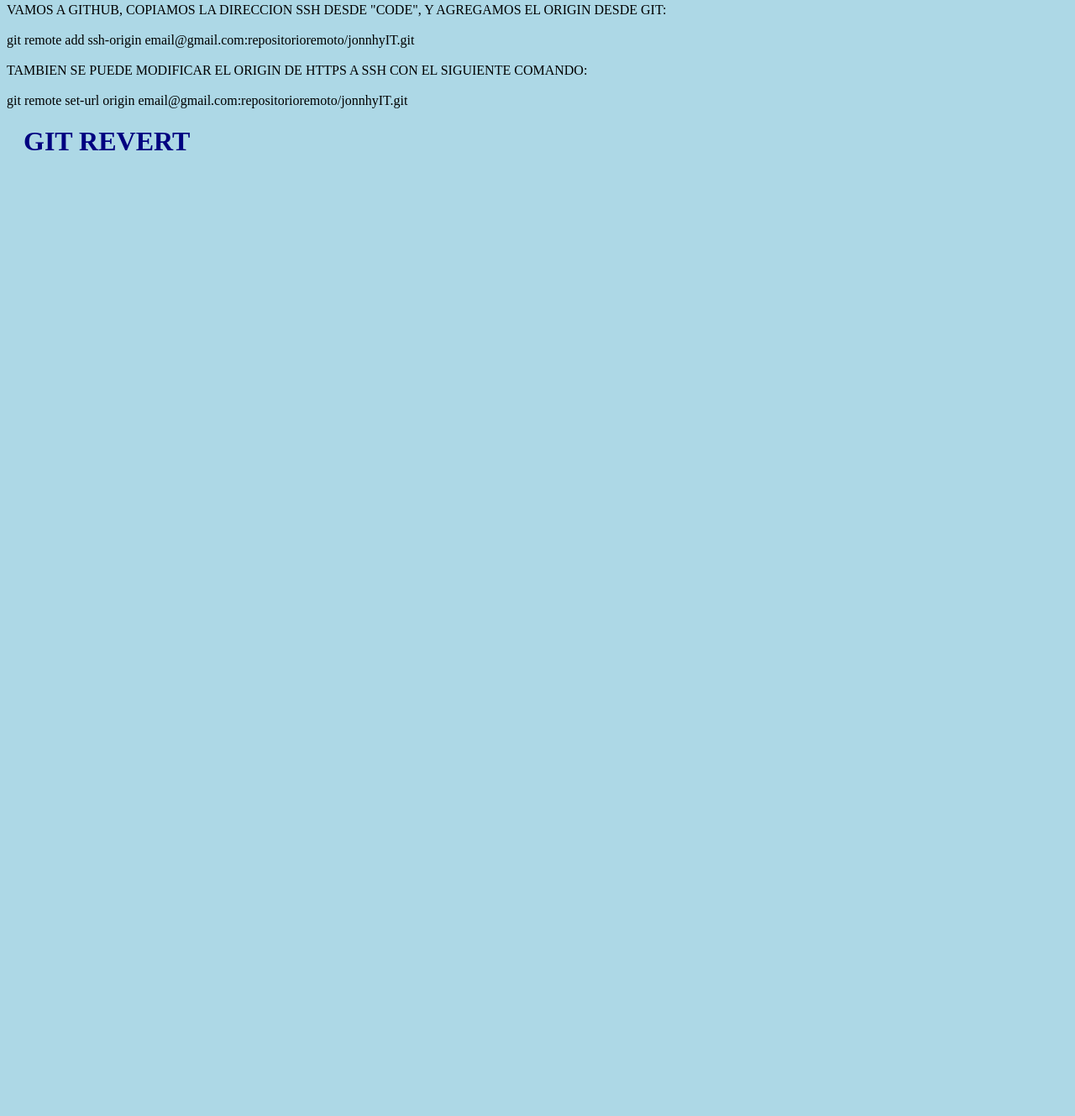
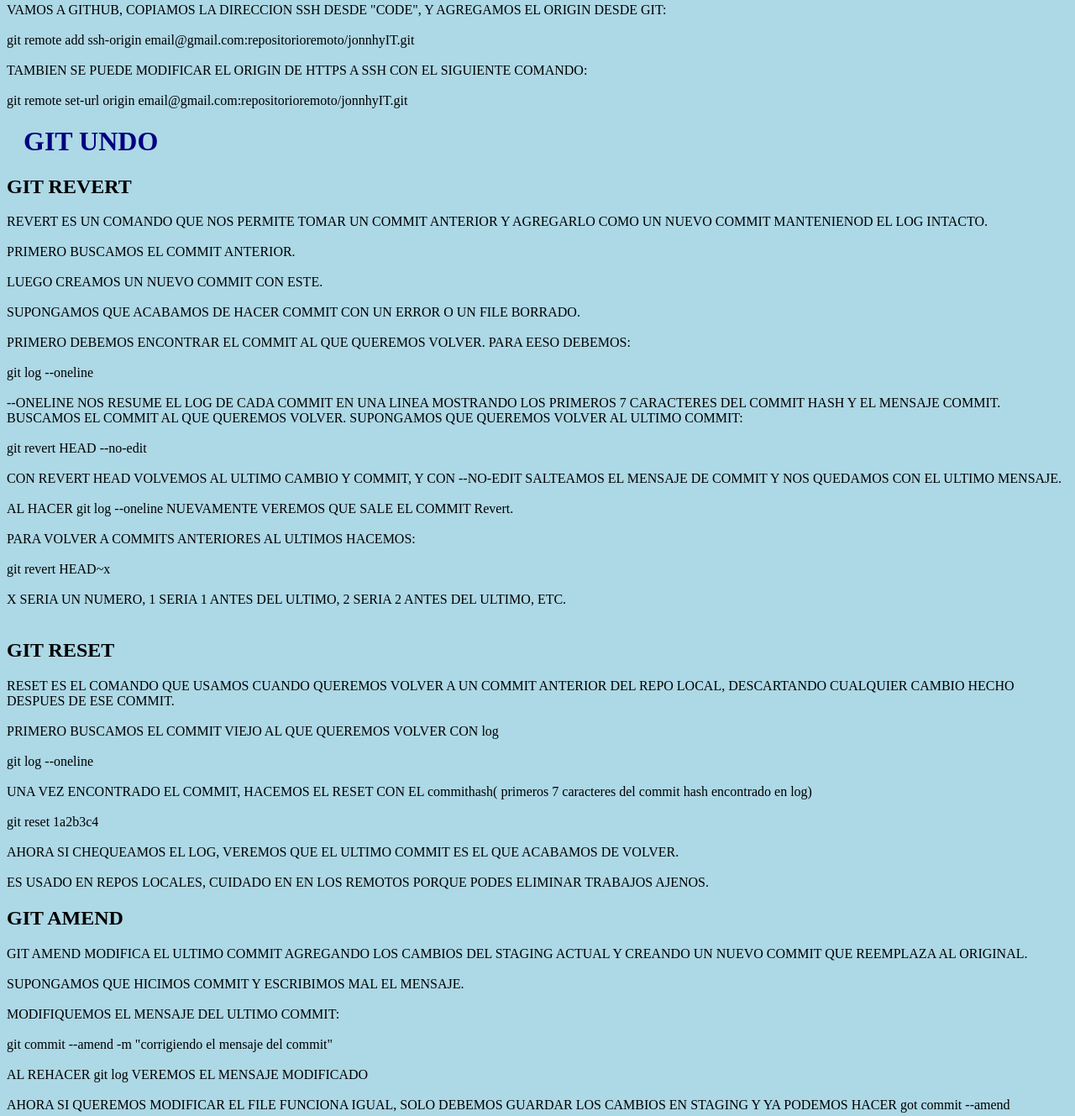
Before and after one commit to JonnhyIT28/TutorialGithub, a plain HTML site: page git.html in a window 1280 px wide. Shown: the part 7700-9029 px from the top of the page at 84% size. Before the commit the page ends 7909 px from the top, so only its background shows below. Drawn offline with Linux system fonts and the light colour scheme.

Commit message:
TUTORIAL GIT COMPLETO

```diff
--- a/git.html
+++ b/git.html
@@ -443,6 +443,70 @@
         <br><br>
         git remote set-url origin email@gmail.com:repositorioremoto/jonnhyIT.git
     </p>
-    <h1>GIT REVERT</h1>
+    <h1>GIT UNDO</h1>
+    <h2>GIT REVERT</h2>
+    <p>REVERT ES UN COMANDO QUE NOS PERMITE TOMAR UN COMMIT ANTERIOR Y AGREGARLO
+        COMO UN NUEVO COMMIT MANTENIENOD EL LOG INTACTO.
+        <br><br>
+        PRIMERO BUSCAMOS EL COMMIT ANTERIOR.
+        <br><br>
+        LUEGO CREAMOS UN NUEVO COMMIT CON ESTE.
+        <br><br>
+        SUPONGAMOS QUE ACABAMOS DE HACER COMMIT CON UN ERROR O UN FILE BORRADO.
+        <br><br>
+        PRIMERO DEBEMOS ENCONTRAR EL COMMIT AL QUE QUEREMOS VOLVER. PARA EESO DEBEMOS:
+        <br><br>
+        git log --oneline
+        <br><br>
+        --ONELINE NOS RESUME EL LOG DE CADA COMMIT EN UNA LINEA MOSTRANDO LOS PRIMEROS 7
+        CARACTERES DEL COMMIT HASH Y EL MENSAJE COMMIT. BUSCAMOS EL COMMIT AL QUE QUEREMOS
+        VOLVER. SUPONGAMOS QUE QUEREMOS VOLVER AL ULTIMO COMMIT:
+        <br><br>
+        git revert HEAD --no-edit
+        <br><br>
+        CON REVERT HEAD VOLVEMOS AL ULTIMO CAMBIO Y COMMIT, Y CON --NO-EDIT SALTEAMOS EL
+        MENSAJE DE COMMIT Y NOS QUEDAMOS CON EL ULTIMO MENSAJE.
+        <br><br>
+        AL HACER git log --oneline NUEVAMENTE VEREMOS QUE SALE EL COMMIT Revert.
+        <br><br>
+        PARA VOLVER A COMMITS ANTERIORES AL ULTIMOS HACEMOS:
+        <br><br>
+        git revert HEAD~x
+        <br><br>
+        X SERIA UN NUMERO, 1 SERIA 1 ANTES DEL ULTIMO, 2 SERIA 2 ANTES DEL ULTIMO, ETC.
+        <br><br>
+    </p>
+    <h2>GIT RESET</h2>
+    <p>RESET ES EL COMANDO QUE USAMOS CUANDO QUEREMOS VOLVER A UN COMMIT ANTERIOR DEL
+        REPO LOCAL, DESCARTANDO CUALQUIER CAMBIO HECHO DESPUES DE ESE COMMIT.
+        <br><br>
+        PRIMERO BUSCAMOS EL COMMIT VIEJO AL QUE QUEREMOS VOLVER CON log
+        <br><br>
+        git log --oneline
+        <br><br>
+        UNA VEZ ENCONTRADO EL COMMIT, HACEMOS EL RESET CON EL commithash( primeros 7 caracteres
+        del commit hash encontrado en log)
+        <br><br>
+        git reset 1a2b3c4
+        <br><br>
+        AHORA SI CHEQUEAMOS EL LOG, VEREMOS QUE EL ULTIMO COMMIT ES EL QUE ACABAMOS DE VOLVER.
+        <br><br>
+        ES USADO EN REPOS LOCALES, CUIDADO EN EN LOS REMOTOS PORQUE PODES ELIMINAR TRABAJOS AJENOS.
+    </p>
+    <h2>GIT AMEND</h2>
+    <p>GIT AMEND MODIFICA EL ULTIMO COMMIT AGREGANDO LOS CAMBIOS DEL STAGING ACTUAL Y
+        CREANDO UN NUEVO COMMIT QUE REEMPLAZA AL ORIGINAL.
+        <br><br>
+        SUPONGAMOS QUE HICIMOS COMMIT Y ESCRIBIMOS MAL EL MENSAJE.
+        <br><br>
+        MODIFIQUEMOS EL MENSAJE DEL ULTIMO COMMIT:
+        <br><br>
+        git commit --amend -m "corrigiendo el mensaje del commit"
+        <br><br>
+        AL REHACER git log VEREMOS EL MENSAJE MODIFICADO
+        <br><br>
+        AHORA SI QUEREMOS MODIFICAR EL FILE FUNCIONA IGUAL, SOLO DEBEMOS GUARDAR LOS CAMBIOS
+        EN STAGING Y YA PODEMOS HACER got commit --amend
+    </p>
 </body>
 </html>
```
